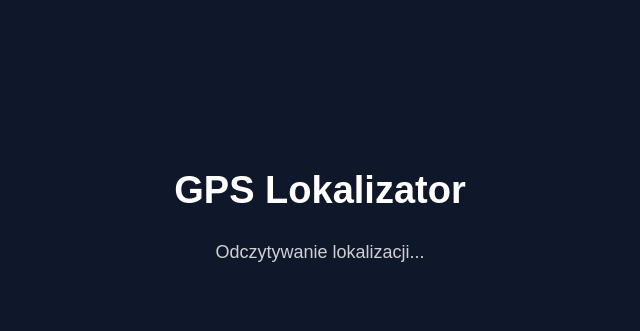
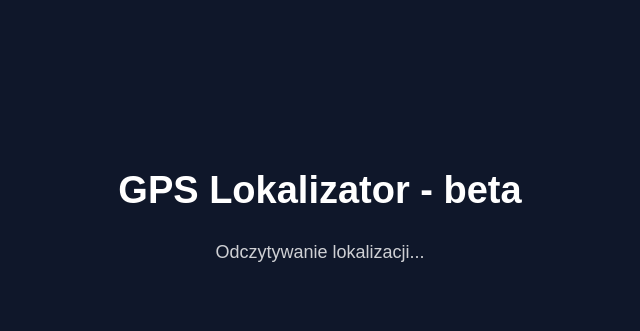
Before and after one commit to pawelduda5/lokalizacja, a plain HTML site: page index.html in a window 1280 px wide. Shown: the part 172-503 px from the top of the page, without its empty margins (320-960 px from the left). Drawn offline with Linux system fonts and the light colour scheme.

Commit message:
Update index.html

```diff
--- a/index.html
+++ b/index.html
@@ -76,7 +76,7 @@ h1{
 
 <div class="container">
 
-    <h1>GPS Lokalizator</h1>
+    <h1>GPS Lokalizator - beta</h1>
 
     <div id="loading" class="loading">
         Odczytywanie lokalizacji...
```
